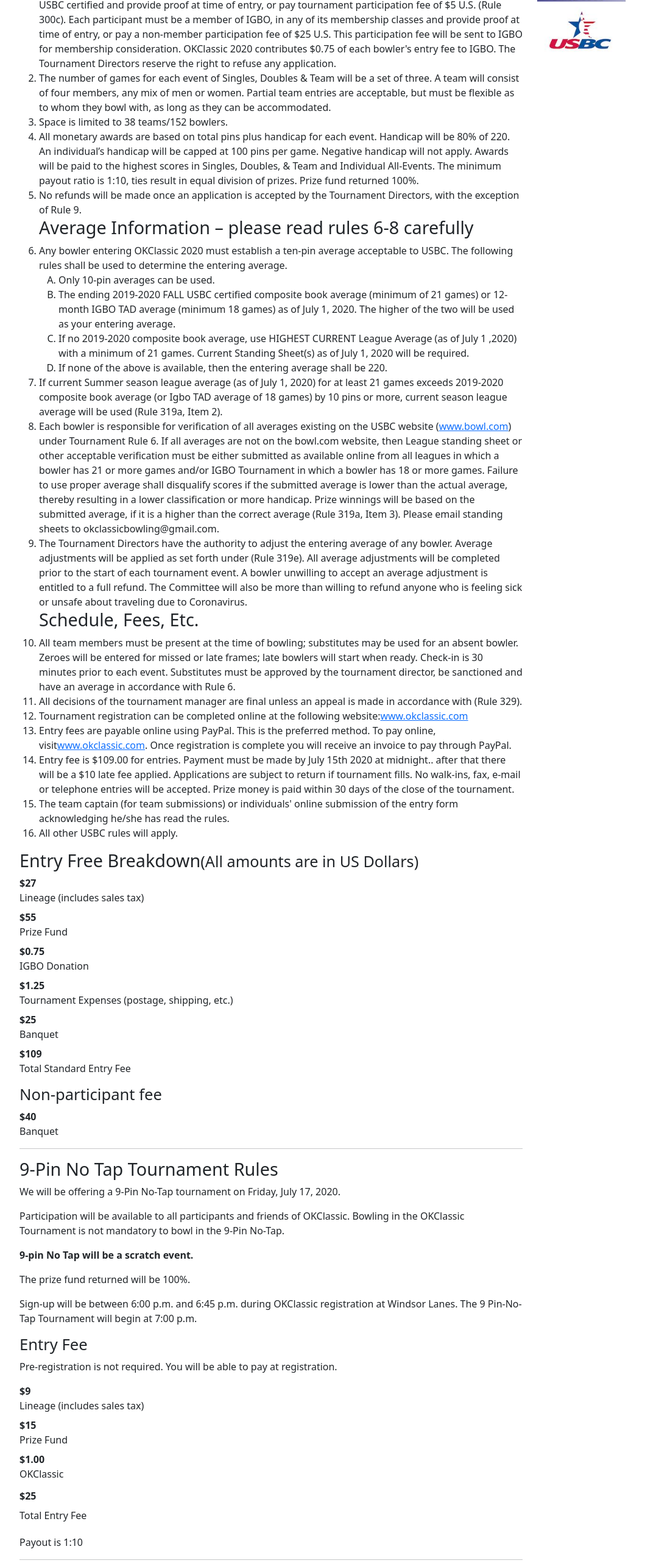
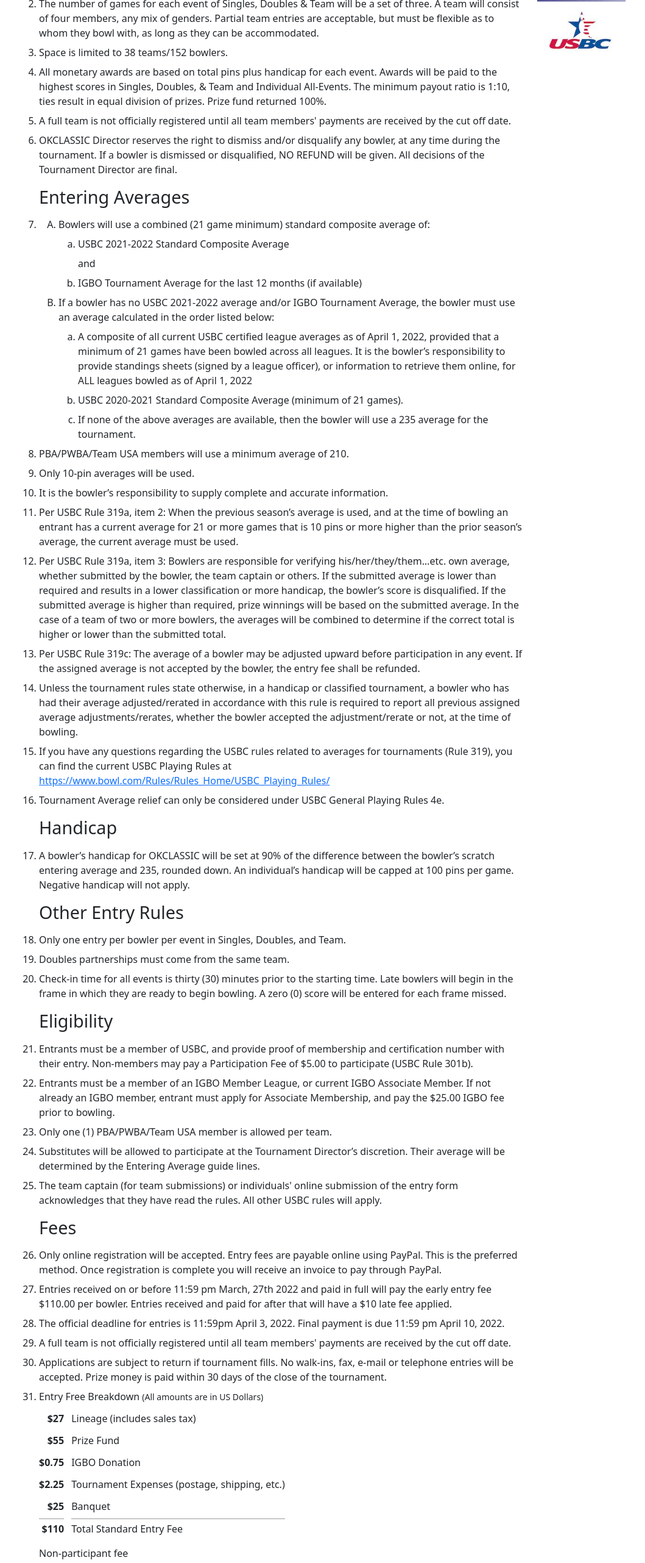
Before and after one commit to tournio/okclassic-nextjs, a Next.js app: page /rules in a window 1280 px wide. Shown: the part 234-2797 px from the top of the page at 61% size, without its empty margins (110-1169 px from the left). Built offline with nearby package versions, Linux system fonts and the light colour scheme.

Commit message:
rules for 2022 tournament

```diff
--- a/pages/rules.js
+++ b/pages/rules.js
@@ -14,202 +14,245 @@ const rules = () => {
           Tournament Rules
         </h1>
 
-        <h4 className="my-2 text-muted">
-          (2022 rules pending finalization)
-        </h4>
+        {/*<h4 className="my-2 text-muted">*/}
+        {/*  (2022 rules pending finalization)*/}
+        {/*</h4>*/}
 
         <ol>
           <li>
-            OKClassic 2020 is a mixed handicap competition open to men and women by invitation only, each participant
-            may enter only once and cash only once. OKClassic 2020 is USBC certified, all entrants must be USBC
-            certified and provide proof at time of entry, or pay tournament participation fee of $5 U.S. (Rule 300c).
-            Each participant must be a member of IGBO, in any of its membership classes and provide proof at time of
-            entry, or pay a non-member participation fee of $25 U.S. This participation fee will be sent to IGBO for
-            membership consideration. OKClassic 2020 contributes $0.75 of each bowler's entry fee to IGBO. The
-            Tournament Directors reserve the right to refuse any application.
+            OKCLASSIC 2022 is a USBC-certified tournament, open to all genders by invitation only. Each participant may
+            enter only once and cash only once. The Tournament Director reserves the right to refuse any application.
           </li>
           <li>
             The number of games for each event of Singles, Doubles &amp; Team will be a set of three. A team will
-            consist of
-            four members, any mix of men or women. Partial team entries are acceptable, but must be flexible as to whom
-            they bowl with, as long as they can be accommodated.
+            consist of four members, any mix of genders. Partial team entries are acceptable, but must be flexible as to
+            whom they bowl with, as long as they can be accommodated.
           </li>
           <li>
             Space is limited to 38 teams/152 bowlers.
           </li>
           <li>
-            All monetary awards are based on total pins plus handicap for each event. Handicap will be 80% of 220. An
-            individual’s handicap will be capped at 100 pins per game. Negative handicap will not apply. Awards will be
-            paid to the highest scores in Singles, Doubles, & Team and Individual All-Events. The minimum payout ratio
-            is 1:10, ties result in equal division of prizes. Prize fund returned 100%.
+            All monetary awards are based on total pins plus handicap for each event. Awards will be paid to the highest
+            scores in Singles, Doubles, & Team and Individual All-Events. The minimum payout ratio is 1:10, ties result
+            in equal division of prizes. Prize fund returned 100%.
           </li>
           <li>
-            No refunds will be made once an application is accepted by the Tournament Directors, with the exception of
-            Rule 9.
+            A full team is not officially registered until all team members' payments are received by the cut off date.
+          </li>
+          <li>
+            OKCLASSIC Director reserves the right to dismiss and/or disqualify any bowler, at any time during the
+            tournament. If a bowler is dismissed or disqualified, NO REFUND will be given. All decisions of the
+            Tournament Director are final.
           </li>
           <h2>
-            Average Information &ndash; please read rules 6-8 carefully
+            Entering Averages
           </h2>
           <li>
-            Any bowler entering OKClassic 2020 must establish a ten-pin average acceptable to USBC. The following rules
-            shall be used to determine the entering average.
             <ol>
               <li>
-                Only 10-pin averages can be used.
+                Bowlers will use a combined (21 game minimum) standard composite average of:
+                <ol>
+                  <li>
+                    USBC 2021-2022 Standard Composite Average
                   </li>
+                  and
                   <li>
-                The ending 2019-2020 FALL USBC certified composite book average (minimum of 21 games) or 12-month IGBO
-                TAD average (minimum 18 games) as of July 1, 2020. The higher of the two will be used as your entering
-                average.
-              </li>
-              <li>
-                If no 2019-2020 composite book average, use HIGHEST CURRENT League Average (as of July 1 ,2020) with a
-                minimum of 21 games. Current Standing Sheet(s) as of July 1, 2020 will be required.
-              </li>
-              <li>
-                If none of the above is available, then the entering average shall be 220.
+                    IGBO Tournament Average for the last 12 months (if available)
                   </li>
                 </ol>
               </li>
               <li>
-            If current Summer season league average (as of July 1, 2020) for at least 21 games exceeds 2019-2020
-            composite book average (or Igbo TAD average of 18 games) by 10 pins or more, current season league average
-            will be used (Rule 319a, Item 2).
-          </li>
-          <li>Each bowler is responsible for verification of all averages existing on the USBC website (
-            <a href='http://www.bowl.com/'>www.bowl.com</a>
-            ) under Tournament Rule 6. If all averages are not on the bowl.com website, then League standing sheet or
-            other acceptable verification must be either submitted as available online from all leagues in which a
-            bowler has 21 or more games and/or IGBO Tournament in which a bowler has 18 or more games. Failure to use
-            proper average shall disqualify scores if the submitted average is lower than the actual average, thereby
-            resulting in a lower classification or more handicap. Prize winnings will be based on the submitted average,
-            if it is a higher than the correct average (Rule 319a, Item 3). Please email standing sheets to
-            okclassicbowling@gmail.com.
+                If a bowler has no USBC 2021-2022 average and/or IGBO Tournament Average, the bowler must use an average
+                calculated in the order listed below:
+                <ol>
+                  <li>
+                    A composite of all current USBC certified league averages as of April 1, 2022, provided that a
+                    minimum of 21 games have been bowled across all leagues. It is the bowler’s responsibility to
+                    provide standings sheets (signed by a league officer), or information to retrieve them online, for
+                    ALL leagues bowled as of April 1, 2022
                   </li>
                   <li>
-            The Tournament Directors have the authority to adjust the entering average of any bowler. Average
-            adjustments will be applied as set forth under (Rule 319e). All average adjustments will be completed prior
-            to the start of each tournament event. A bowler unwilling to accept an average adjustment is entitled to a
-            full refund. The Committee will also be more than willing to refund anyone who is feeling sick or unsafe
-            about traveling due to Coronavirus.
+                    USBC 2020-2021 Standard Composite Average (minimum of 21 games).
                   </li>
+                  <li>
+                    If none of the above averages are available, then the bowler will use a 235 average for the
+                    tournament.
+                  </li>
+                </ol>
+              </li>
+            </ol>
+          </li>
+          <li>
+            PBA/PWBA/Team USA members will use a minimum average of 210.
+          </li>
+          <li>
+            Only 10-pin averages will be used.
+          </li>
+          <li>
+            It is the bowler’s responsibility to supply complete and accurate information.
+          </li>
+          <li>
+            Per USBC Rule 319a, item 2: When the previous season’s average is used, and at the time of bowling an
+            entrant has a current average for 21 or more games that is 10 pins or more higher than the prior season’s
+            average, the current average must be used.
+          </li>
+          <li>
+            Per USBC Rule 319a, item 3: Bowlers are responsible for verifying his/her/they/them…etc. own average,
+            whether submitted by the bowler, the team captain or others. If the submitted average is lower than required
+            and results in a lower classification or more handicap, the bowler’s score is disqualified. If the submitted
+            average is higher than required, prize winnings will be based on the submitted average. In the case of a
+            team of two or more bowlers, the averages will be combined to determine if the correct total is higher or
+            lower than the submitted total.
+          </li>
+          <li>
+            Per USBC Rule 319c: The average of a bowler may be adjusted upward before participation in any event. If the
+            assigned average is not accepted by the bowler, the entry fee shall be refunded.
+          </li>
+          <li>
+            Unless the tournament rules state otherwise, in a handicap or classified tournament, a bowler who has had
+            their average adjusted/rerated in accordance with this rule is required to report all previous assigned
+            average adjustments/rerates, whether the bowler accepted the adjustment/rerate or not, at the time of
+            bowling.
+          </li>
+          <li>
+            If you have any questions regarding the USBC rules related to averages for tournaments (Rule 319), you can
+            find the current USBC Playing Rules at
+            {' '}
+            <a href="https://www.bowl.com/Rules/Rules_Home/USBC_Playing_Rules/">
+              https://www.bowl.com/Rules/Rules_Home/USBC_Playing_Rules/
+            </a>
+          </li>
+          <li>
+            Tournament Average relief can only be considered under USBC General Playing Rules 4e.
+          </li>
+
           <h2>
-            Schedule, Fees, Etc.
+            Handicap
           </h2>
           <li>
-            All team members must be present at the time of bowling; substitutes may be used for an absent bowler.
-            Zeroes will be entered for missed or late frames; late bowlers will start when ready. Check-in is 30 minutes
-            prior to each event. Substitutes must be approved by the tournament director, be sanctioned and have an
-            average in accordance with Rule 6.
+            A bowler’s handicap for OKCLASSIC will be set at 90% of the difference between the bowler’s scratch entering
+            average and 235, rounded down. An individual’s handicap will be capped at 100 pins per game. Negative
+            handicap will not apply.
+          </li>
+
+          <h2>
+            Other Entry Rules
+          </h2>
+          <li>
+            Only one entry per bowler per event in Singles, Doubles, and Team.
           </li>
           <li>
-            All decisions of the tournament manager are final unless an appeal is made in accordance with (Rule 329).
-          </li>
-          <li>Tournament registration can be completed online at the following website:
-            <a href='http://www.okclassic.com'>www.okclassic.com</a></li>
-          <li>Entry fees are payable online using PayPal. This is the preferred method. To pay online, visit
-            <a href='http://www.okclassic.com'>www.okclassic.com</a>
-            . Once registration is complete you will receive an invoice to pay through PayPal.
+            Doubles partnerships must come from the same team.
           </li>
           <li>
-            Entry fee is $109.00 for entries. Payment must be made by July 15th 2020 at midnight.. after that there will
-            be a $10 late fee applied. Applications are subject to return if tournament fills. No walk-ins, fax, e-mail
-            or telephone entries will be accepted. Prize money is paid within 30 days of the close of the tournament.
+            Check-in time for all events is thirty (30) minutes prior to the starting time. Late bowlers will begin in
+            the frame in which they are ready to begin bowling. A zero (0) score will be entered for each frame missed.
+          </li>
+
+          <h2>
+            Eligibility
+          </h2>
+          <li>
+            Entrants must be a member of USBC, and provide proof of membership and certification number with their
+            entry. Non-members may pay a Participation Fee of $5.00 to participate (USBC Rule 301b).
           </li>
           <li>
-            The team captain (for team submissions) or individuals' online submission of the entry form acknowledging
-            he/she has read the rules.
+            Entrants must be a member of an IGBO Member League, or current IGBO Associate Member. If not already an IGBO
+            member, entrant must apply for Associate Membership, and pay the $25.00 IGBO fee prior to bowling.
           </li>
           <li>
-            All other USBC rules will apply.
+            Only one (1) PBA/PWBA/Team USA member is allowed per team.
           </li>
-        </ol>
+          <li>
+            Substitutes will be allowed to participate at the Tournament Director’s discretion. Their average will be
+            determined by the Entering Average guide lines.
+          </li>
+          <li>
+            The team captain (for team submissions) or individuals' online submission of the entry form acknowledges
+            that they have read the rules. All other USBC rules will apply.
+          </li>
+
           <h2>
-          Entry Free Breakdown
+            Fees
+          </h2>
+          <li>
+            Only online registration will be accepted. Entry fees are payable online using PayPal. This is the preferred
+            method. Once registration is complete you will receive an invoice to pay through PayPal.
+          </li>
+          <li>
+            Entries received on or before 11:59 pm March, 27th 2022 and paid in full will pay the early entry fee
+            $110.00 per bowler. Entries received and paid for after that will have a $10 late fee applied.
+          </li>
+          <li>
+            The official deadline for entries is 11:59pm April 3, 2022. Final payment is due 11:59 pm April 10, 2022.
+          </li>
+          <li>
+            A full team is not officially registered until all team members' payments are received by the cut off date.
+          </li>
+          <li>
+            Applications are subject to return if tournament fills. No walk-ins, fax, e-mail or telephone entries will
+            be accepted. Prize money is paid within 30 days of the close of the tournament.
+          </li>
+          <li>
+            Entry Free Breakdown{' '}
             <small>(All amounts are in US Dollars)</small>
-        </h2>
-        <dl>
+            <dl className={styles.FeeBreakdown}>
               <dt>$27</dt>
               <dd>Lineage (includes sales tax)</dd>
               <dt>$55</dt>
               <dd>Prize Fund</dd>
               <dt>$0.75</dt>
               <dd>IGBO Donation</dd>
-          <dt>$1.25</dt>
+              <dt>$2.25</dt>
               <dd>Tournament Expenses (postage, shipping, etc.)</dd>
               <dt>$25</dt>
               <dd>Banquet</dd>
-          <dt className='total'>$109</dt>
-          <dd className='total'>Total Standard Entry Fee</dd>
+              <dt className={styles.Total}>$110</dt>
+              <dd className={styles.Total}>Total Standard Entry Fee</dd>
             </dl>
-        <h3>
             Non-participant fee
-        </h3>
-        <dl>
+            <dl className={styles.FeeBreakdown}>
               <dt>$40</dt>
-          <dd>Banquet</dd>
+              <dd>Banquet attendance</dd>
             </dl>
-        <hr/>
+          </li>
+        </ol>
+
         <h2>
           9-Pin No Tap Tournament Rules
         </h2>
-        <p>
-          We will be offering a 9-Pin No-Tap tournament on Friday, July 17, 2020.
-        </p>
-        <p>
-          Participation will be available to all participants and friends of OKClassic. Bowling in the OKClassic
+        <ol>
+          <li>
+            We will be offering a 9-Pin No-Tap tournament on Friday, April 22, 2022.
+          </li>
+          <li>
+            Sign-up will be between 5:00 p.m. and 6:45 p.m. during OKCLASSIC registration at Windsor Lanes. The 9
+            Pin-No-Tap Tournament will begin at 7:00 p.m.
+          </li>
+          <li>
+            Participation will be available to all participants and friends of OKCLASSIC. Bowling in the OKCLASSIC
             Tournament is not mandatory to bowl in the 9-Pin No-Tap.
-        </p>
-        <p>
-          <strong>
-            9-pin No Tap will be a scratch event.
-          </strong>
-        </p>
-        <p>
-          The prize fund returned will be 100%.
-        </p>
-        <p>
-          Sign-up will be between 6:00 p.m. and 6:45 p.m. during OKClassic registration at Windsor Lanes. The 9
-          Pin-No-Tap Tournament will begin at 7:00 p.m.
-        </p>
-        <h3>
-          Entry Fee
-        </h3>
-        <p>
-          Pre-registration is not required. You will be able to pay at registration.
-        </p>
-        <dl>
-          <dt>$9</dt>
-          <dd>Lineage (includes sales tax)</dd>
-          <dt>$15</dt>
-          <dd>Prize Fund</dd>
-          <dt>$1.00</dt>
-          <dd>OKClassic</dd>
-          <dt className='py-1 total'>
-            $25
-          </dt>
-          <dd className='py-1 total'>
-            Total Entry Fee
-          </dd>
-        </dl>
-        <p>
-          Payout is 1:10
-        </p>
-        <hr/>
+          </li>
+          <li>
+            9-Pin No Tap will be a scratch event.
+          </li>
+          <li>
+            The prize fund returned will be 100%. Total Entry Fee Payout is 1:10
+          </li>
+        </ol>
+
+
         <h2>
           Ray Nastasi Scratch Masters
         </h2>
-        <p>
-          Pre-registration is not required. You will be able to pay at registration.
-        </p>
-        <p>
-          OKClassic's Ray Nastasi Scratch Masters is a mixed competition open to men and women. It will be offered
-          to all participants using five divisions as determined by each participant's entering average.
-        </p>
-        <h3>
+        <ol>
+          <li>
+            OKCLASSIC's Ray Nastasi Scratch Masters is a mixed competition open to all genders. It will be offered to
+            all participants using five divisions as determined by each participant's entering average.
+          </li>
+          <li>
             Entry Fee
-        </h3>
-        <dl className='longer'>
+            <dl className={styles.Divisions}>
               <dt>Division E (0-159)</dt>
               <dd>$30</dd>
               <dt>Division D (160-185)</dt>
@@ -221,43 +264,46 @@ const rules = () => {
               <dt>Division A (216+)</dt>
               <dd>$50</dd>
             </dl>
-        <p>
+          </li>
+          <li>
             Tournament directors shall use the same average assigned for the overall tournament to place bowlers in
-          their respective divisions. Bowlers' scores from the Singles, Doubles, and Team events will be used to
-          determine the top eight qualifiers in each division. The top eight bowlers from each division will compete
-          in a low man out competition for prize money. (If there are not enough entries for a division, other
-          options will be used at the time of the tournament.) Entry fee will be returned 100%.
-        </p>
-        <p>
-          Top 8 bowlers will bowl one game on a pair of lanes with 2 lowest scoring bowlers dropped from
-          competition.
-        </p>
-        <p>
+            their respective divisions. Bowlers' scores from the Doubles and Team events will be used to determine the
+            top eight qualifiers in each division. The top eight bowlers from each division will compete in a low man
+            out competition for prize money. (If there are not enough entries for a division, other options will be used
+            at the time of the tournament.) Entry fee will be returned 100%
+          </li>
+          <li>
+            Top 8 bowlers will bowl one game on a pair of lanes with 2 lowest scoring bowlers dropped from competition.
+          </li>
+          <li>
             Remaining 6 will move on to bowl one game with 2 lowest scoring bowlers dropped from competition.
-        </p>
-        <p>
+          </li>
+          <li>
             Top 4 will move on to the next game with 2 lowest scoring bowlers dropped from competition.
-        </p>
-        <p>
+          </li>
+          <li>
             Bowlers will move a pair after every round. Final Round all 3 games will be bowled on the same pair.
-        </p>
-        <p>
-          Final 2 bowlers will compete in a best 2 out of 3 matchup. Deciding by wins. If any games during
-          scratchmasters end in a tie to decide a winning match a 9th and 10th frame roll off will decide the
-          winner.
-        </p>
-        <p>
+          </li>
+          <li>
+            Final 2 bowlers will compete in a best 2 out of 3 matchup. Deciding by wins. If any games during scratch
+            masters end in a tie to decide a winning match a 9th and 10th frame roll off will decide the winner.
+          </li>
+          <li>
             Check-in for the Ray Nastasi Scratch Masters must be completed 30 minutes after last ball of singles is
-          thrown. Actual start time of competition will be at the discretion of tournament officials. Check In must
-          be completed by the qualifying bowler. No representative will be allowed to check-in for another bowler.
-          Bowlers that do not check in will be disqualified with an alternate taking his/her place. Once checked in,
+            thrown. Actual start time of competition will be at the discretion of tournament officials. Check In must be
+            completed by the qualifying bowler. No representative will be allowed to check-in for another bowler.
+            Bowlers that do not check in will be disqualified with an alternate taking their place. Once checked in,
             qualifying bowlers are not permitted to leave the bowling center prior to the official start time of the
             event. This event is scheduled at Windsor Lanes.
-        </p>
-        <p>
+          </li>
+          <li>
             Scores bowled during the Ray Nastasi Scratch Masters event will not be used to calculate the All-Events
-          category for the OKClassic tournament.
-        </p>
+            category for the OKCLASSIC tournament.
+          </li>
+          <li>
+            Scores bowled during the Ray Nastasi Scratch Masters will be used towards your IGBO average.
+          </li>
+        </ol>
 
       </div>
     </Layout>
--- a/pages/rules.module.scss
+++ b/pages/rules.module.scss
@@ -1,9 +1,6 @@
 .Rules {
-  h1 {
+  h1, h2 {
     margin: 1rem 0;
-  }
-  .Divisions {
-    margin-bottom: 1rem;
   }
   ol {
     list-style-type: decimal;
@@ -14,4 +11,33 @@
   ol > li > ol > li > ol{
     list-style-type: lower-alpha;
   }
+  li {
+    margin-top: 0.5rem;
+    margin-bottom: 0.5rem;
+  }
+  .FeeBreakdown {
+    margin-bottom: 0.5rem;
+    padding-top: 0.5rem;
+    display: grid;
+    grid-template-columns: max-content max-content;
+    gap: 0 0.75rem;
+
+    dt { text-align: right; }
+    dt, dd { padding-top: 0.25rem; }
+
+    .Total {
+      border-top: 1px solid #999;
+    }
+  }
+  .Divisions {
+    margin-bottom: 0.5rem;
+
+    padding-top: 0.5rem;
+    display: grid;
+    grid-template-columns: max-content max-content;
+    gap: 0 0.75rem;
+
+    dt { text-align: left; }
+    dt, dd { padding-top: 0.25rem; }
+  }
 }
```
Lines whose indentation alone changed are shown as unchanged.
